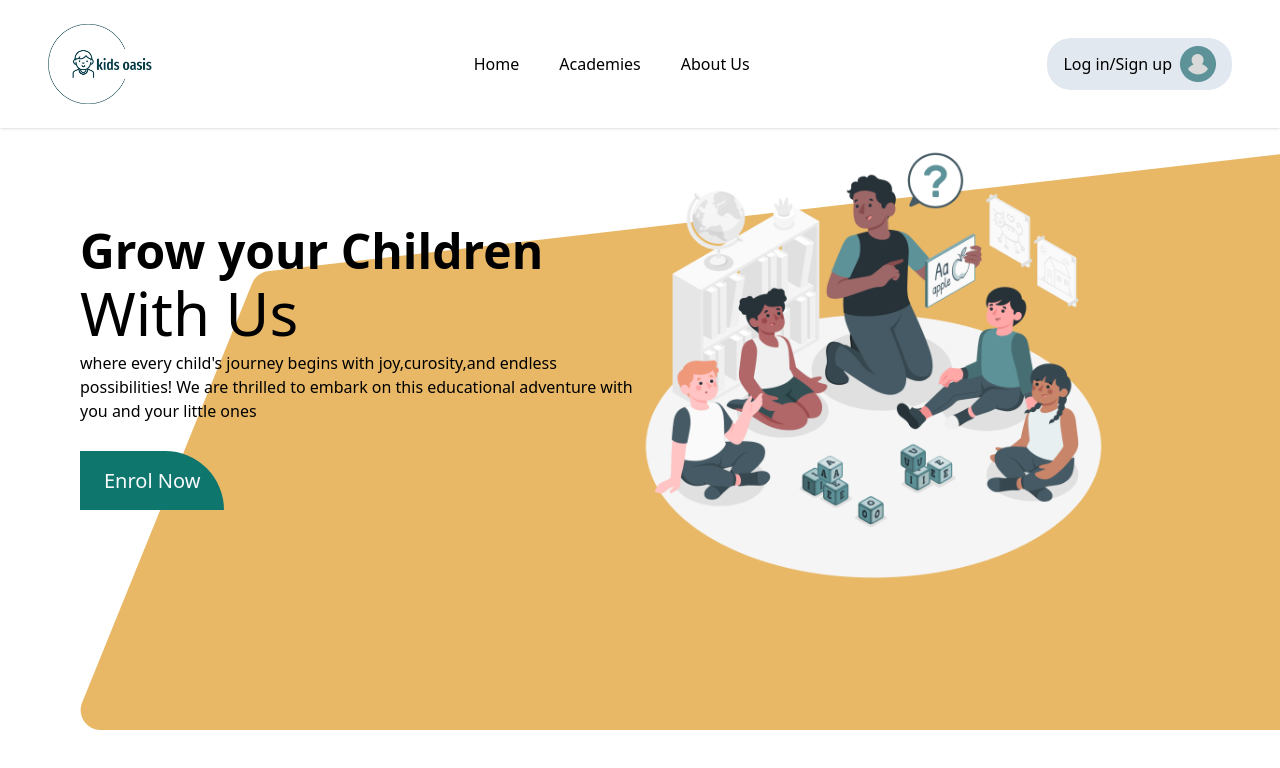
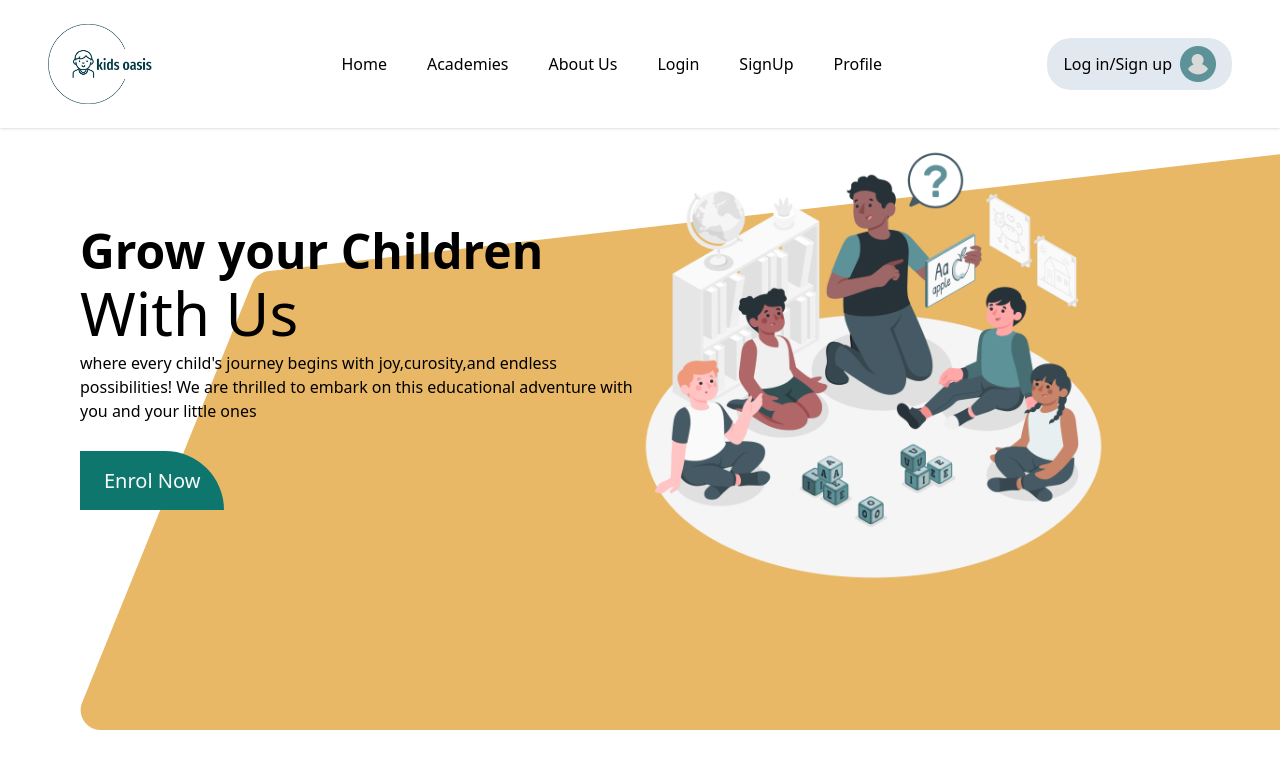
Before and after one commit to ZODIAC3al/Kids-Oasis, a React (Vite) app: page / in a window 1280 px wide. Shown: the top 768 px of the page. Built offline with nearby package versions, Linux system fonts and the light colour scheme.

Commit message:
adding all project items

```diff
--- a/src/components/NavBar.jsx
+++ b/src/components/NavBar.jsx
@@ -33,6 +33,24 @@ function NavBar() {
               >
                 About Us
               </NavLink>
+              <NavLink
+                to="/login"
+                className="text-black hover:text-teal-700 block rounded-md px-3 py-2 text-base font-medium"
+              >
+                Login
+              </NavLink>
+              <NavLink
+                to="/signup"
+                className="text-black hover:text-teal-700 block rounded-md px-3 py-2 text-base font-medium"
+              >
+                SignUp
+              </NavLink>
+              <NavLink
+                to="/profile"
+                className="text-black hover:text-teal-700 block rounded-md px-3 py-2 text-base font-medium"
+              >
+                Profile
+              </NavLink>
             </div>
           </div>
           {/* Profile Button */}
```
